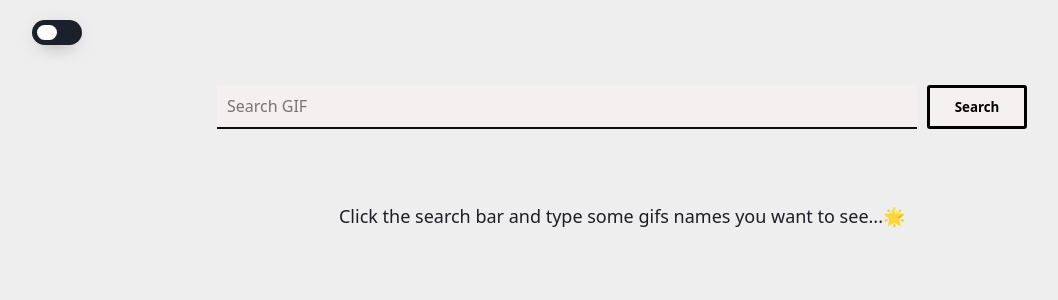
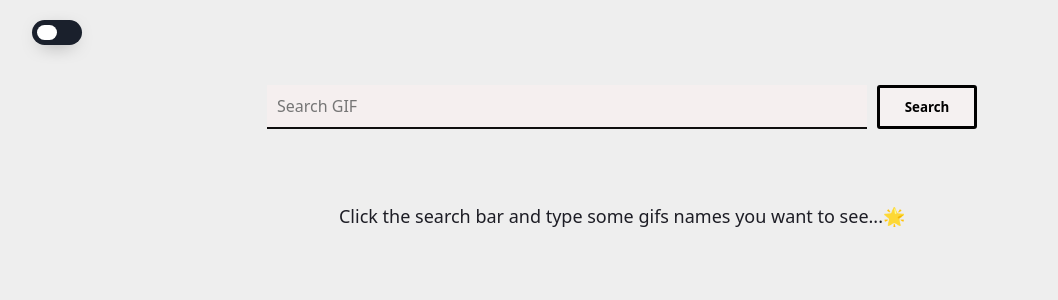
Before and after one commit to emapop/giphy-search-app, a React (Create React App) app: page / in a window 1280 px wide. Shown: the top 300 px of the page, without its empty margins (18-1076 px from the left). Built offline with nearby package versions, Linux system fonts and the light colour scheme.

Commit message:
fixed the background problem

```diff
--- a/src/App.scss
+++ b/src/App.scss
@@ -10,6 +10,9 @@ $element-foreground: #ffffff;
   box-sizing:border-box;
   font-family: system-ui, -apple-system, "Segoe UI", Roboto, "Helvetica Neue", "Noto Sans", "Liberation Sans", Arial, sans-serif, "Apple Color Emoji", "Segoe UI Emoji", "Segoe UI Symbol", "Noto Color Emoji";
 }
+#root{
+  height: 100%;
+}
 html {
   height: 100vh;
 }
@@ -19,7 +22,9 @@ body {
 }
 .main {
   padding:20px 10px;
-  background-size: 100% auto;
+  height: 100%;
+  background: $light-background-color;
+  color: $light-foreground-color;
 }
 #toggle {
   width:50px;
@@ -47,7 +52,19 @@ body {
 .dark-mode {
   color:$dark-foreground-color;
   background-color: $dark-background-color;
-
+  body {
+    background: rgb(26, 24, 24);
+    color:$dark-foreground-color;
+    height: 100%;
+  }
+  html {
+    background-color: $dark-background-color;
+    height: 100%;
+  }
+  main{
+    background-color: $dark-background-color;
+    height: 100%;
+  }
   a {
     color:rgb(205, 197, 197)
   }
@@ -94,7 +111,7 @@ body {
 .header > div input {
   padding:10px;
   margin-right:10px;
-  width:700px;
+  width:600px;
   border:none;
   outline:none;
   border-bottom:2px solid rgb(15, 14, 14);
@@ -141,14 +158,13 @@ body {
 }
 .result .list .item {
   margin:10px;
-  height:288px;
+  height:318px;
   border:5px solid rgb(178, 174, 174);
   border-radius: 1.5px;
 }
 img {
-  width:278px;
-  aspect-ratio:auto 278 / 278;
-  height:278px;
+  width:308px;
+  height:308px;
 }
 .result .list .item img {
   width:100%;
@@ -250,7 +266,7 @@ img {
   gap:5px 5px;
 }
 }
-@media (min-width:700px) and (max-width:1024px) {
+/* @media (min-width:700px) and (max-width: 1024px) {
   .result .list .item {
     margin:10px;
     height:230px;
@@ -273,7 +289,8 @@ img {
  width:200px;
 
 }
-}
+} */
+
 .nav-pagination{
   display:flex;
   justify-content:end;
--- a/src/components/TheSearch.js
+++ b/src/components/TheSearch.js
@@ -53,12 +53,15 @@ useEffect(() => {
   useEffect(() => {
     const toggle = document.querySelector('.toggle-inner');
     const main = document.querySelector('.main');
+    const body = document.querySelector('body');
     if( darkMode === true ) {
-      main.classList.add('dark-mode')
-      toggle.classList.add('toggle-active')
+      main.classList.add('dark-mode');
+      body.classList.add('dark-mode');
+      toggle.classList.add('toggle-active');
     } else {
-      main.classList.remove('dark-mode')
-      toggle.classList.remove('toggle-active')
+      body.classList.remove('dark-mode')
+      main.classList.remove('dark-mode');
+      toggle.classList.remove('toggle-active');
     }
   }, [darkMode]);
   return (
```
